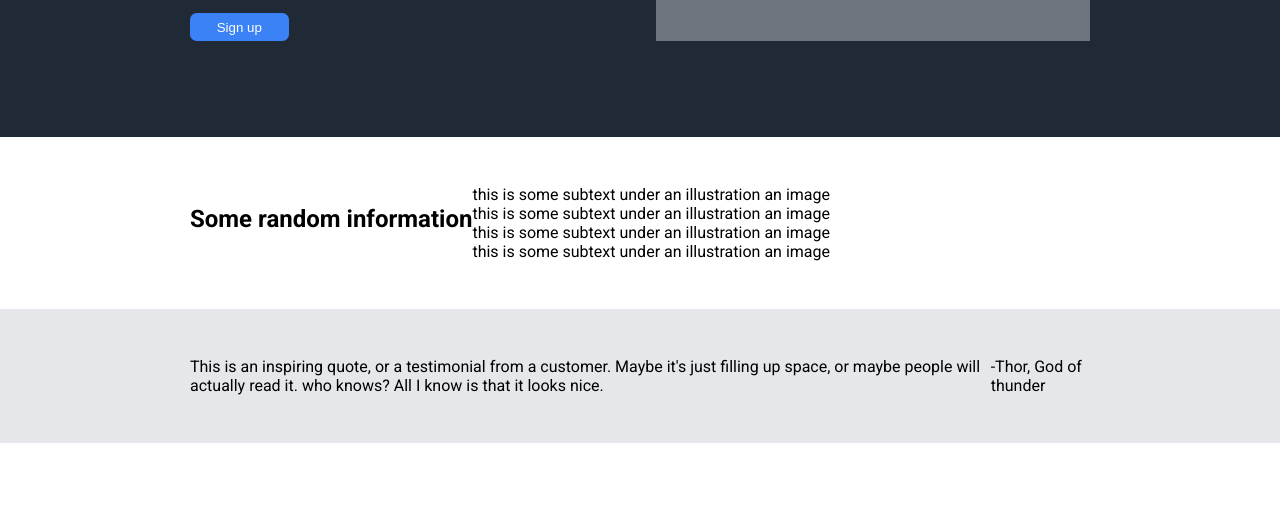
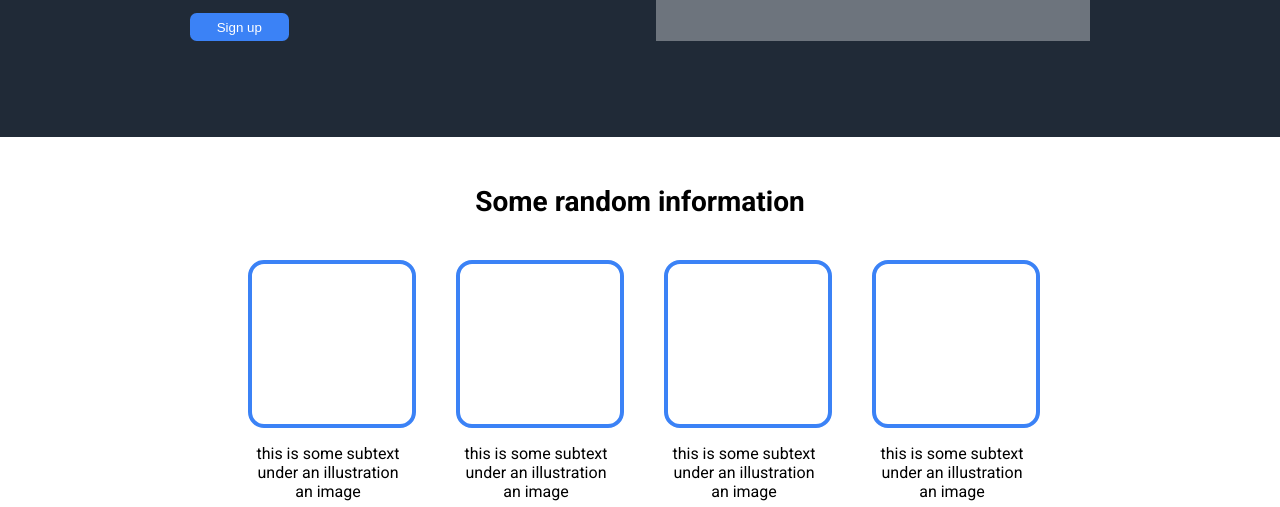
Before and after one commit to Aaltomuoto/odin-landing, a plain HTML site: page index.html in a window 1280 px wide. Shown: the part 254-761 px from the top of the page. Drawn offline with Linux system fonts and the light colour scheme.

Commit message:
Added styling for the random information row

```diff
--- a/index.html
+++ b/index.html
@@ -32,7 +32,7 @@
         </div>
     </div>
     <div class="row">
-        <div class="container">
+        <div class="container information">
             <h2>Some random information</h2>
             <div class="item-container">
                 <div class="item">
--- a/style.css
+++ b/style.css
@@ -68,11 +68,34 @@ nav li a:hover {
     margin: 0;
     font-size: 2.5em;
 }
-
-.image {
+.header-image .image {
     background-color: #6D747D;
     display: flex;
     align-items: center;
     justify-content: center;
     height: 100%;
 }
+.container.information {
+    flex-direction: column;
+    align-items: center;
+}
+.container.information h2 {
+    margin: 0 0 1.5em;
+    font-size: 1.75em;
+}
+.item-container {
+    display: flex;
+    gap: 3em;
+    margin: 0 0 3em;
+}
+.item {
+    max-width: 10em;
+    text-align: center;
+}
+.item .image {
+    width: 10em;
+    height: 10em;
+    margin: 0 0 1em;
+    border-radius: 1em;
+    border:.25em #3B82F6 solid
+}
```
